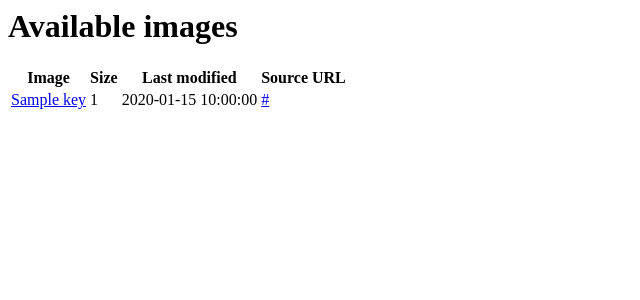
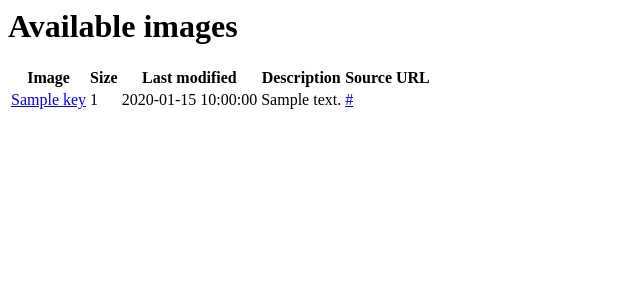
Before and after one commit to larsks/s3web, a Flask app: template s3web/templates/images.html in a window 1280 px wide. Shown: the top 300 px of the page, without its empty margins (0-640 px from the left). Run offline with Flask 2, Linux system fonts and the light colour scheme; the template is opened without the code that fills it: most values are stand-ins (such as "Sample title", 1, 10 or a date in 2020); parts of the project's set-up code (start-up, migrations or seed data) failed here and were passed over.

Commit message:
support description tag

```diff
--- a/s3web/templates/images.html
+++ b/s3web/templates/images.html
@@ -7,6 +7,7 @@
     <th>Image</th>
     <th>Size</th>
     <th>Last modified</th>
+    <th>Description</th>
     <th>Source URL</th>
   </tr>
 
@@ -15,6 +16,11 @@
     <td><a href="{{ image.access_url }}">{{ image.Key }}</a></td>
     <td>{{ image.Size }}</td>
     <td>{{ image.LastModified.strftime('%Y-%m-%d %H:%M:%S %Z') }}</td>
+    <td>
+      {% if image.tags.description is defined %}
+      {{ image.tags.description }}
+      {% endif %}
+    </td>
     <td>
       {% if image.tags.source_url is defined %}
       <a href="{{ image.tags.source_url }}">{{ image.tags.source_url }}</a>
```
